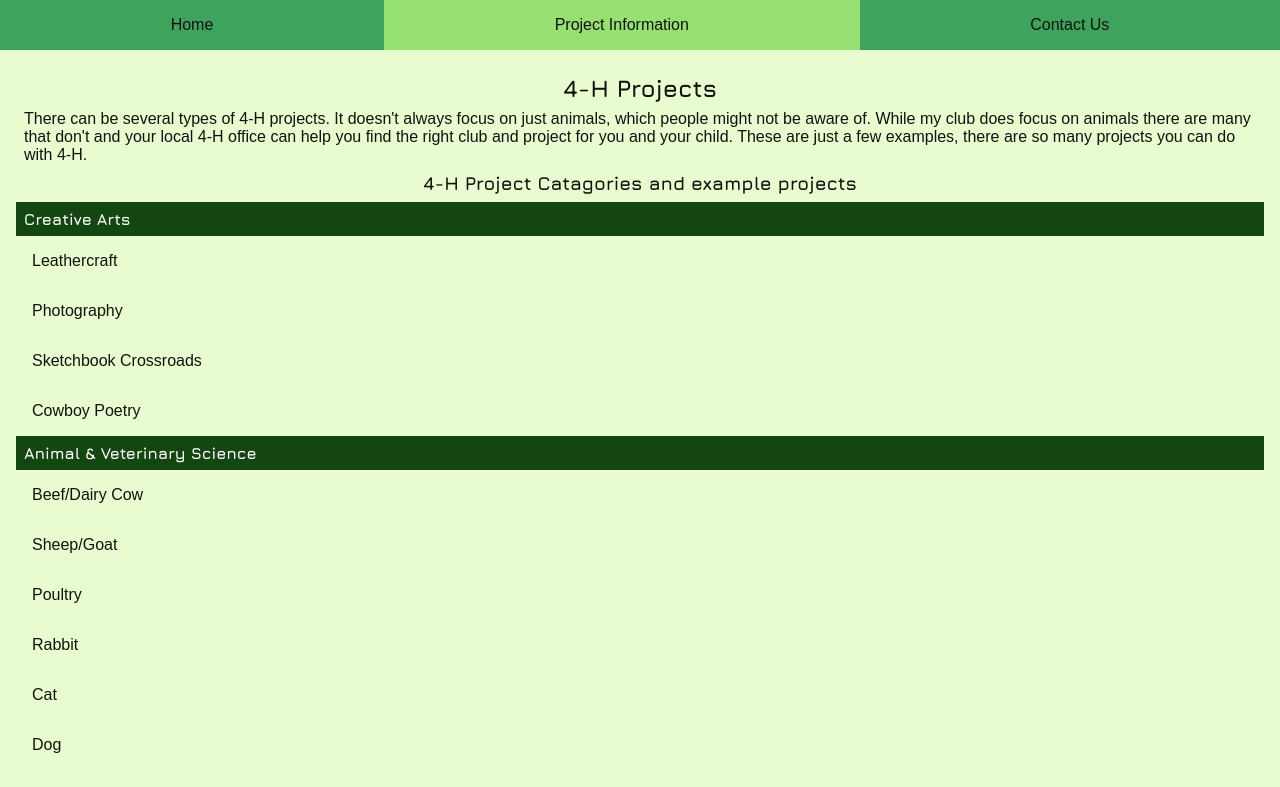
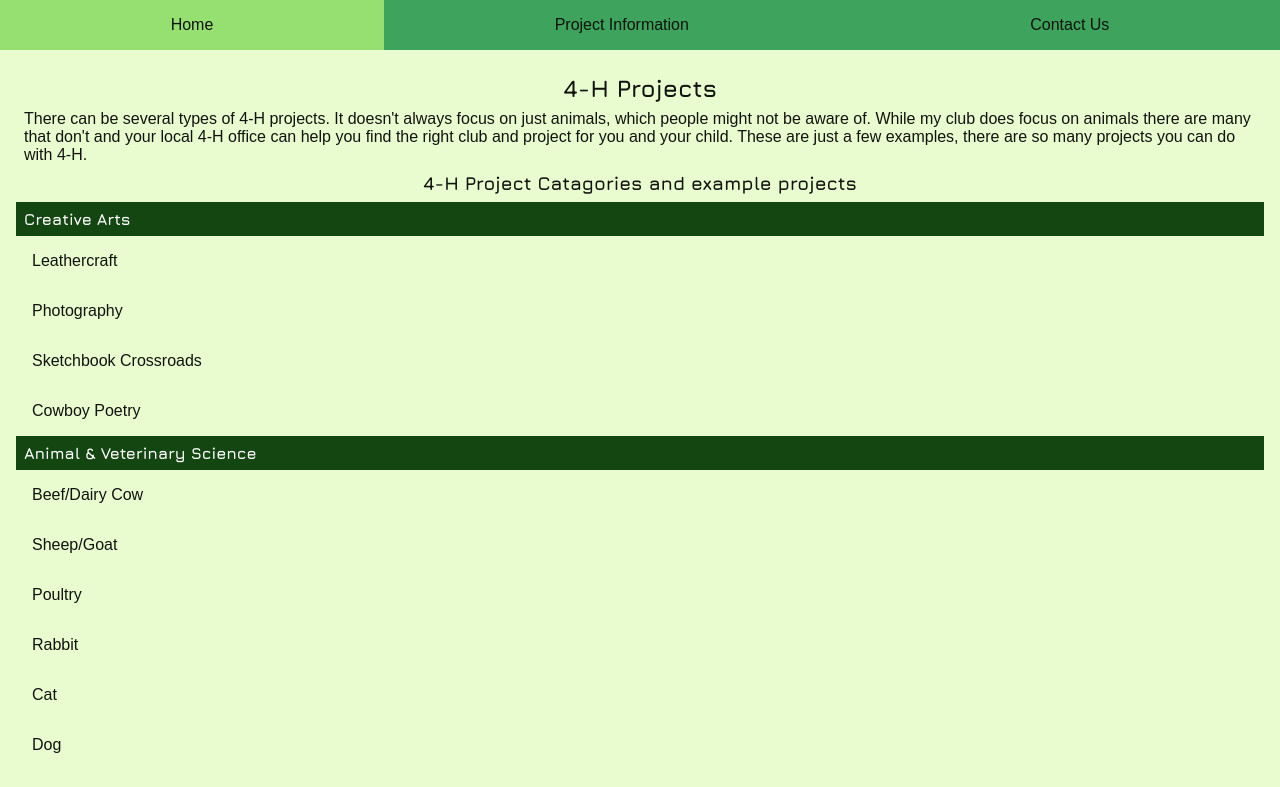
Before and after one commit to rdhollinger/wdd131, a plain HTML site: page project/projectInfo.html in a window 1280 px wide. Shown: the part 89-876 px from the top of the page. Drawn offline with nearby package versions, Linux system fonts and the light colour scheme; a web font is replaced by a local one.

Commit message:
updates to project home and info

```diff
--- a/project/projectInfo.html
+++ b/project/projectInfo.html
@@ -17,11 +17,11 @@
         <h1><img class="emblem" src="images/4-H emblem_digital/4-H Clover-White_digital.png" alt="4-H emblem" width="50" height="50" loading="lazy">Little Wood River Critter Ranchers</h1>
         <button id="menu"></button>
         <nav>
-                <ul class="navigation">
-                    <li><a href="https://rdhollinger.github.io/wdd131/project/projectHome.html"></a>Home</li>
-                    <li class="active"><a href="https://rdhollinger.github.io/wdd131/project/projectInfo.html"></a>Project Information</li>
-                    <li><a href="https://rdhollinger.github.io/wdd131/project/contactUs.html"></a>Contact Us</li>
-                </ul>
+            <div class="navigation">
+                <a class="active" href="https://rdhollinger.github.io/wdd131/project/projectHome.html">Home</a>
+                <a href="https://rdhollinger.github.io/wdd131/project/projectInfo.html">Project Information</a>
+                <a href="https://rdhollinger.github.io/wdd131/project/contactUs.html">Contact Us</a>
+            </div>
         </nav>
     </header>
     <main>
--- a/project/styles/projectHome.css
+++ b/project/styles/projectHome.css
@@ -30,7 +30,6 @@ h3{
     padding: 1rem;
 }
 .navigation a{
-    display: none;
     padding: 1rem;
     text-align: center;
     text-decoration: none;
@@ -40,7 +39,9 @@ h3{
     color: var(--text-color-light);
     font-weight: 700;
 }
-
+a{
+    color: var(--text-color-light);
+}
 a.active{
     background-color: var(--accent-color-3);
 }
@@ -92,22 +93,13 @@ p{
         list-style: none;
         flex-direction: row;
     }
-    .navigation li{
+    .navigation a{
         flex: 1 1 auto;
         text-align: center;
-    }
-    .navigation a{
         text-decoration: none;
     }
     .active{
         background-color: var(--accent-color-3);
-        color: var(--text-color-light);
-    }
-    li{
-        padding: 1rem;
-    }
-    li:hover{
-        background-color: var(--primary-color);
         color: var(--text-color-light);
     }
     #menu{
@@ -117,21 +109,18 @@ p{
         content: none;
     }
     main{
-        display: grid;
-        grid-template: 1fr 1fr 1fr 1fr/ 1fr 1fr 1fr 1fr;
+        display: flex;
         padding: 1rem;
     }
     .rabbit{
-        grid-column: 1/2;
-        grid-row: 1/4;
         border: 1rem solid var(--accent-color-1);
         border-radius: 10px;
     }
     h3{
-        grid-column: 2/5;
+        text-align: center;
     }
     p{
-        grid-column: 2/5;
+        padding: .5rem;
     }
     .answer1, .answer2{
         text-align: left;
--- a/project/styles/projectInfo.css
+++ b/project/styles/projectInfo.css
@@ -31,7 +31,6 @@ h2, h3, h4{
     font-weight: 700;
 }
 .navigation a{
-    display: none;
     padding: 1rem;
     text-align: center;
     text-decoration: none;
@@ -41,7 +40,9 @@ h2, h3, h4{
     color: var(--text-color-light);
     font-weight: 700;
 }
-
+a{
+    color: var(--text-color-light);
+}
 a.active{
     background-color: var(--accent-color-3);
 }
@@ -106,7 +107,7 @@ ul{
         list-style: none;
         flex-direction: row;
     }
-    .navigation li{
+    .navigation a{
         flex: 1 1 auto;
         text-align: center;
     }
@@ -119,10 +120,6 @@ ul{
     }
     li{
         padding: 1rem;
-    }
-    li:hover{
-        background-color: var(--primary-color);
-        color: var(--text-color-light);
     }
     #menu{
         display: none;
```
Also changed, not shown: project/projectHome.html (+7 -6 lines).
